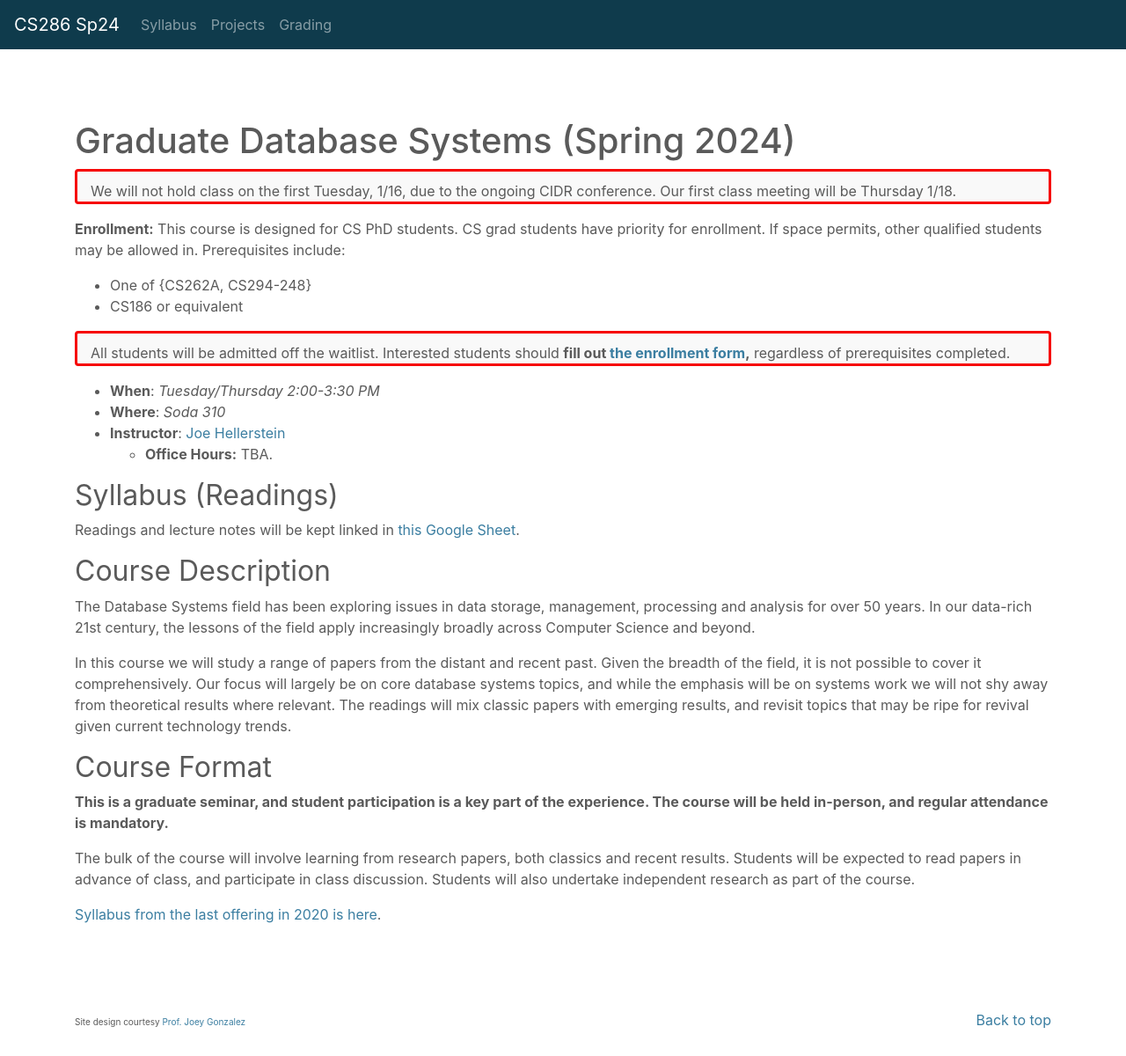
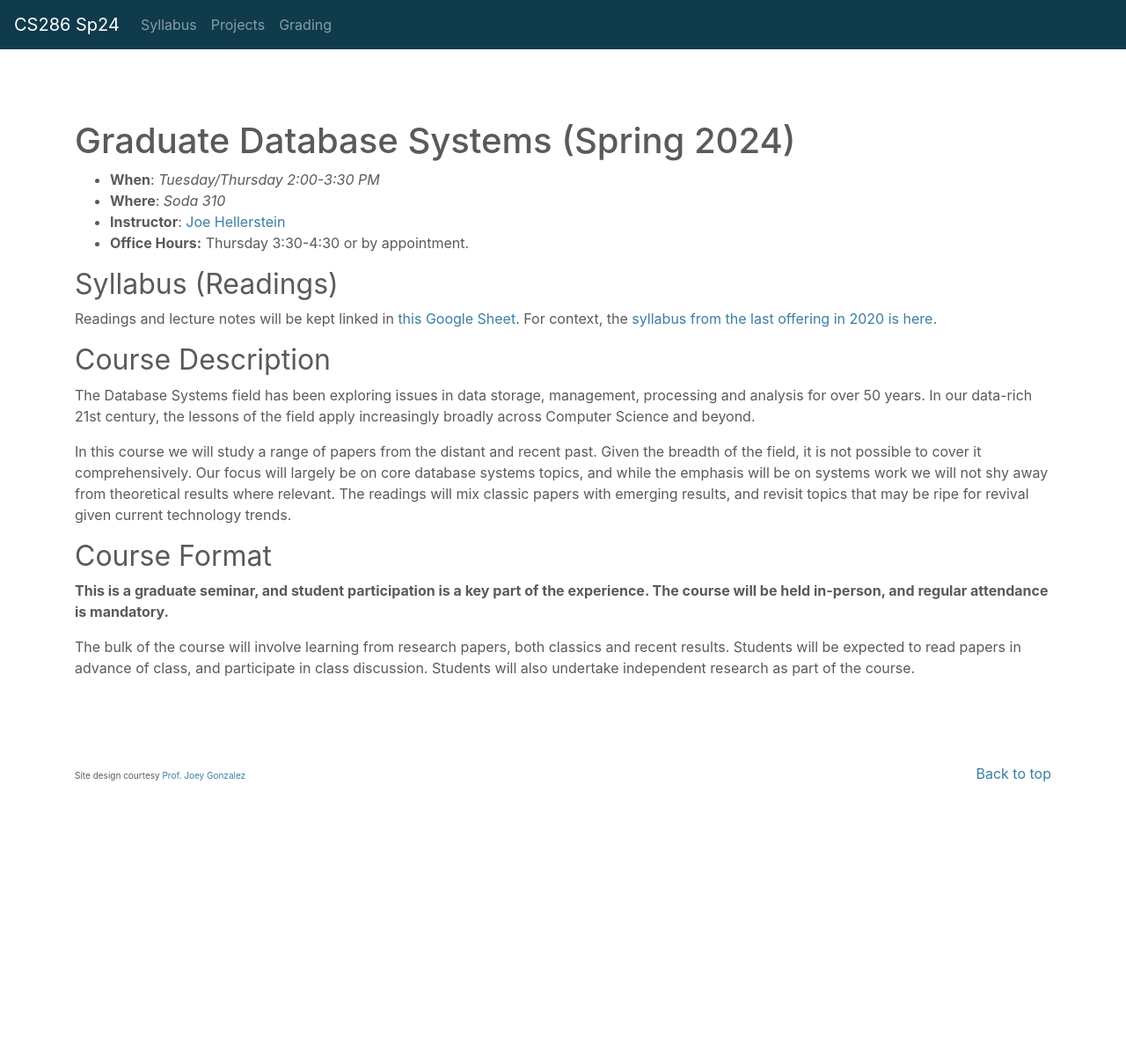
Before and after one commit to jhellerstein/cs286-sp24, a Jekyll site: the page built from index.md, in a window 1280 px wide. Shown: the whole page at 88% size. Built offline with Jekyll 4.4.1, drawn with Linux system fonts in a browser that asks for light colours; nearby versions of some CDN libraries; our own code applies the rules of GitHub Pages for plain Markdown files.

Commit message:
Update index.md

```diff
--- a/index.md
+++ b/index.md
@@ -3,20 +3,11 @@ layout: default
 ---
 
 # Graduate Database Systems (Spring 2024)
-We will not hold class on the first Tuesday, 1/16, due to the ongoing CIDR conference. Our first class meeting will be Thursday 1/18.
-{: .announcement}
-
-**Enrollment:** This course is designed for CS PhD students. CS grad students have priority for enrollment. If space permits, other qualified students may be allowed in. Prerequisites include:
-  * One of {CS262A, CS294-248}
-  * CS186 or equivalent
-
-All students will be admitted off the waitlist. Interested students should **fill out [the enrollment form](https://forms.gle/Dz9WTAWw7yeTXyD6A),** regardless of prerequisites completed.
-{: .announcement}
 
 * **When**: *Tuesday/Thursday 2:00-3:30 PM*
 * **Where**: *Soda 310*
 * **Instructor**: [Joe Hellerstein](https://dsf.berkeley.edu/jmh)
-   * **Office Hours:** TBA.
+* **Office Hours:** Thursday 3:30-4:30 or by appointment.
 
 
 
@@ -26,7 +17,7 @@ All students will be admitted off the waitlist. Interested students should **fil
 <!-- * If you have reading suggestions please send a pull request to this course website on [Github](https://github.com/jhellerstein/CS286-Sp20) by modifying the [index.md](https://github.com/jhellerstein/CS286-Sp20/blob/master/index.md) file. -->
 
 ## Syllabus (Readings)
-Readings and lecture notes will be kept linked in [this Google Sheet](https://docs.google.com/spreadsheets/d/1uCx9Yw4JOtvBzA3FE7K7sOe67bLTxuxKtzvUVJnS9LY/edit#gid=0).
+Readings and lecture notes will be kept linked in [this Google Sheet](https://docs.google.com/spreadsheets/d/1uCx9Yw4JOtvBzA3FE7K7sOe67bLTxuxKtzvUVJnS9LY/edit#gid=0). For context, the [syllabus from the last offering in 2020 is here](./sp20).
 
 ## Course Description
 The Database Systems field has been exploring issues in data
@@ -51,6 +42,3 @@ format for this phase, with class discussion.
 
 The second phase will emphasize more recent work. The format for this
 phase is TBA, but will likely include required participation from students. -->
-
-
-[Syllabus from the last offering in 2020 is here](./sp20).
```
